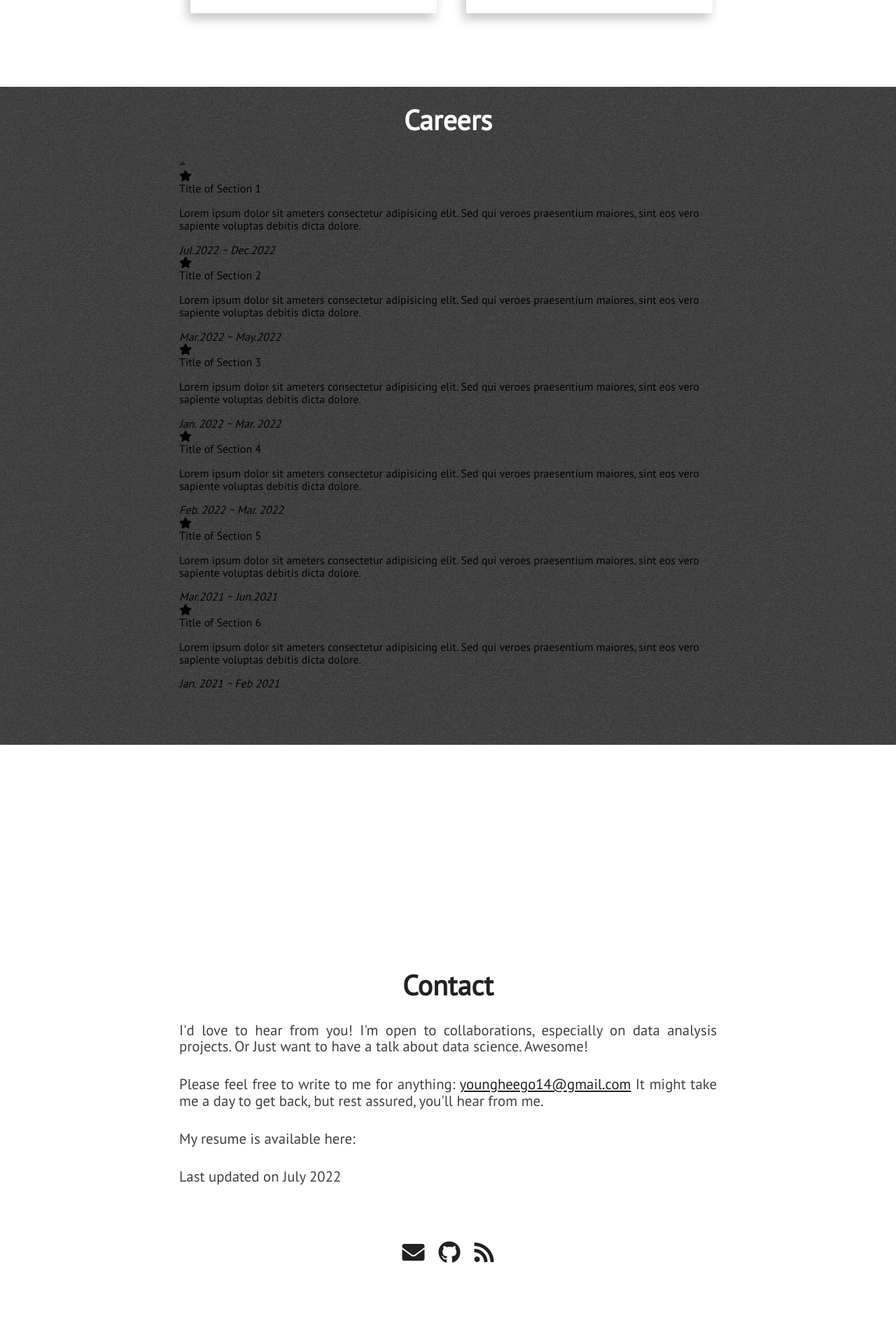
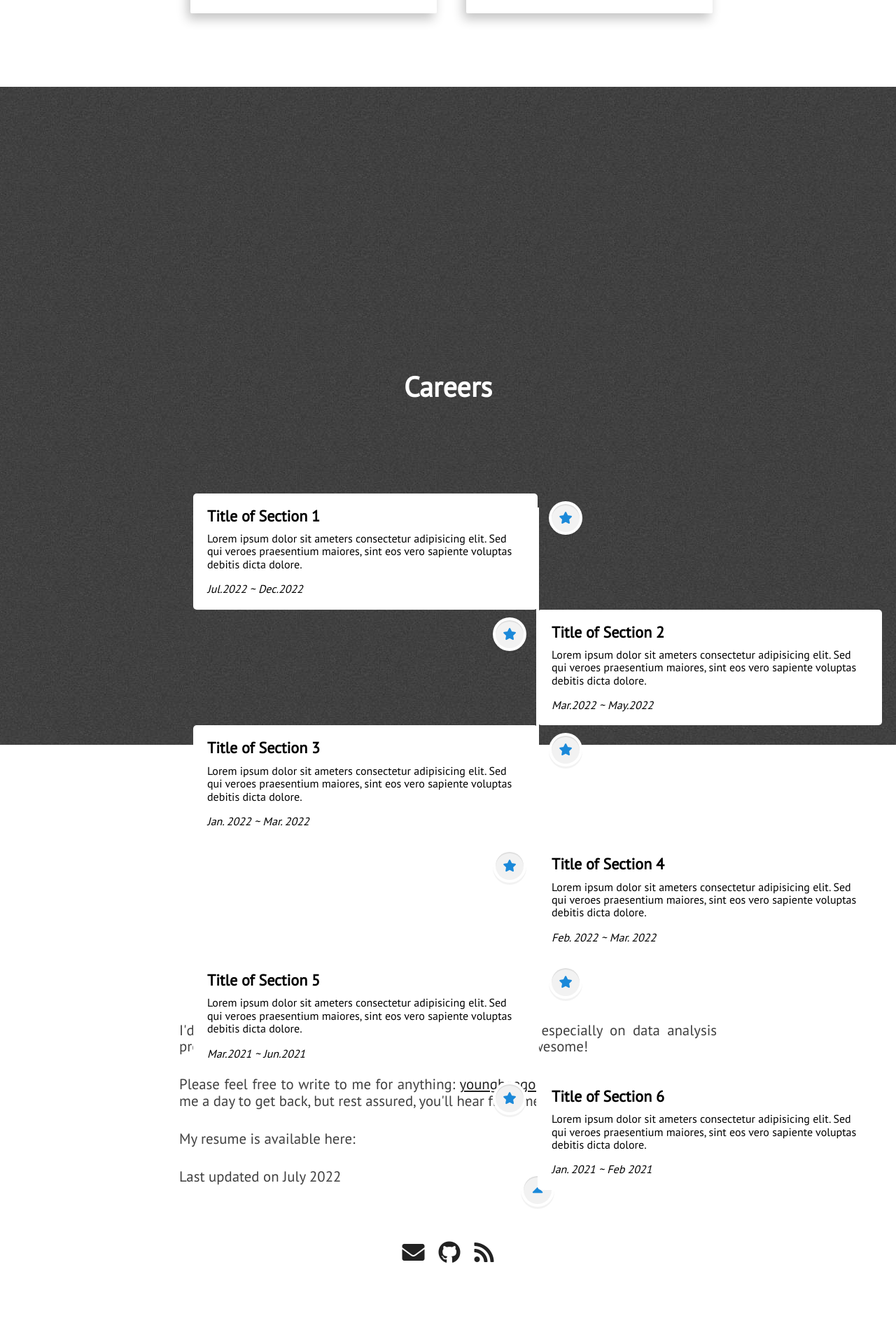
Before and after one commit to YoungheeGGO/YoungheeGGo.github.io, a Jekyll site: the page built from index.html, in a window 1280 px wide. Shown: the part 3882-5782 px from the top of the page at 70% size. Built offline with Jekyll 4.4.1, drawn with Linux system fonts in a browser that asks for light colours; nearby versions of some CDN libraries.

Commit message:
Update main.css

```diff
--- a/assets/css/main.css
+++ b/assets/css/main.css
@@ -579,3 +579,137 @@
     bottom: 15px;
   }
 }
+
+
+
+/************************************************/
+/*Timeline -test*/
+.wrapper-line{
+  max-width: 1080px;
+  margin: 100px auto;
+  padding: 0 20px;
+  position: absolute;
+}
+.wrapper-line .center-line{
+  position: absolute;
+  height: 100%;
+  width: 4px;
+  background: #fff;
+  left: 50%;
+  top: 20px;
+  transform: translateX(-50%);
+}
+.wrapper-line .row{
+  display: flex;
+}
+.wrapper-line .row-1{
+  justify-content: flex-start;
+}
+.wrapper-line .row-2{
+  justify-content: flex-end;
+}
+.wrapper-line .row section{
+  background: #fff;
+  border-radius: 5px;
+  width: calc(50% - 40px);
+  padding: 20px;
+  position: relative;
+}
+.wrapper-line .row section::before{
+  /*arrow*/
+  position: absolute;
+  content: "";
+  height: 15px;
+  width: 15px;
+  background: #fff;
+  top: 28px;
+  z-index: -1;
+  transform: rotate(45deg);
+}
+.row-1 section::before{
+  /*arrow*/
+  right: -7px;
+}
+.row-2 section::before{
+  left: -7px;
+}
+.row section .icon,
+.center-line .scroll-icon{
+  position: absolute;
+  background: #f2f2f2; /*origin:f2f2f2*/
+  height: 40px;
+  width: 40px;
+  text-align: center;
+  line-height: 40px;
+  border-radius: 50%;
+  color: #1B89D9; /*github similar: 1B89D9*/
+  font-size: 17px;
+  box-shadow: 0 0 0 4px #fff, inset 0 2px 0 rgba(0,0,0,0.08), 0 3px 0 4px rgba(0,0,0,0.05);
+}
+.center-line .scroll-icon{
+  bottom: 0px;
+  left: 50%;
+  font-size: 25px;
+  transform: translateX(-50%);
+}
+.row-1 section .icon{
+  top: 15px;
+  right: -60px;
+}
+.row-2 section .icon{
+  top: 15px;
+  left: -60px;
+}
+.row section .details,
+.row section .bottom{
+  display: flex;
+  align-items: center;
+  justify-content: space-between;
+}
+.row section .details .title{
+  font-size: 22px;
+  font-weight: 600;
+}
+.row section p{
+  margin: 10px 0 17px 0;
+}
+.row section .bottom a{
+  text-decoration: none;
+  background: #fff; /*3ea0e2*/
+  color: #fff;
+  padding: 7px 15px;
+  border-radius: 5px;
+  /* font-size: 17px; */
+  font-weight: 400;
+  transition: all 0.3s ease;
+}
+.row section .bottom a:hover{
+  transform: scale(0.97);
+}
+@media(max-width: 790px){
+  .wrapper-line .center-line{
+    left: 40px;
+  }
+  .wrapper-line .row{
+    margin: 30px 0 3px 60px;
+  }
+  .wrapper-line .row section{
+    width: 100%;
+  }
+  .row-1 section::before{
+    left: -7px;
+  }
+  .row-1 section .icon{
+    left: -60px;
+  }
+}
+@media(max-width: 440px){
+  .wrapper-line .center-line,
+  .row section::before,
+  .row section .icon{
+    display: none;
+  }
+  .wrapper-line .row{
+    margin: 10px 0;
+  }
+}
```
